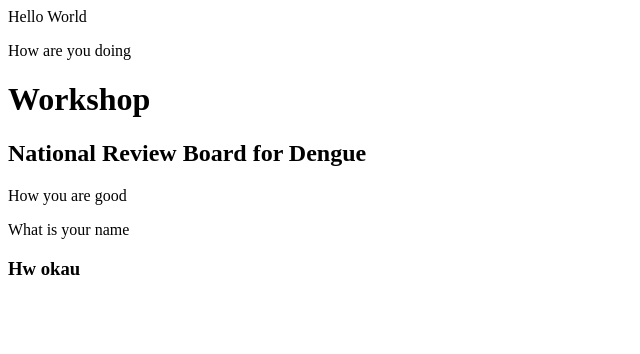
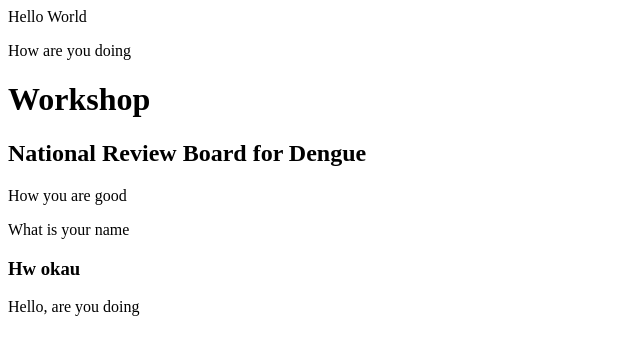
Before and after one commit to BigMosh-sketch/git-tutorials, a plain HTML site: page index.html in a window 1280 px wide. Shown: the whole page, without its empty margins (0-640 px from the left). Drawn offline with Linux system fonts and the light colour scheme.

Commit message:
eight edits

```diff
--- a/index.html
+++ b/index.html
@@ -12,5 +12,6 @@
 		<p>How you are good</p>
 		<p> What is your name </p>
 		<h3>Hw okau </h3>
+		<p>Hello, are you doing</p>
 	</body>
 </html>
```
